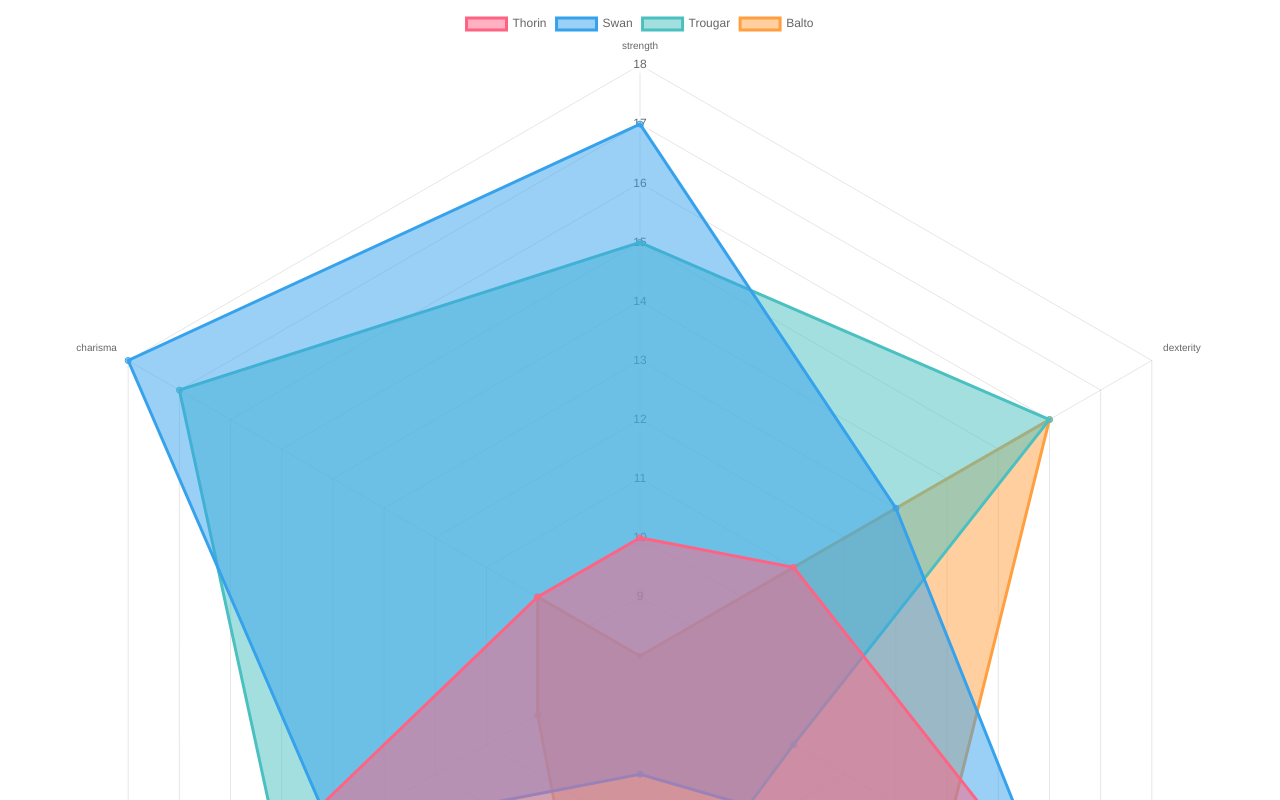
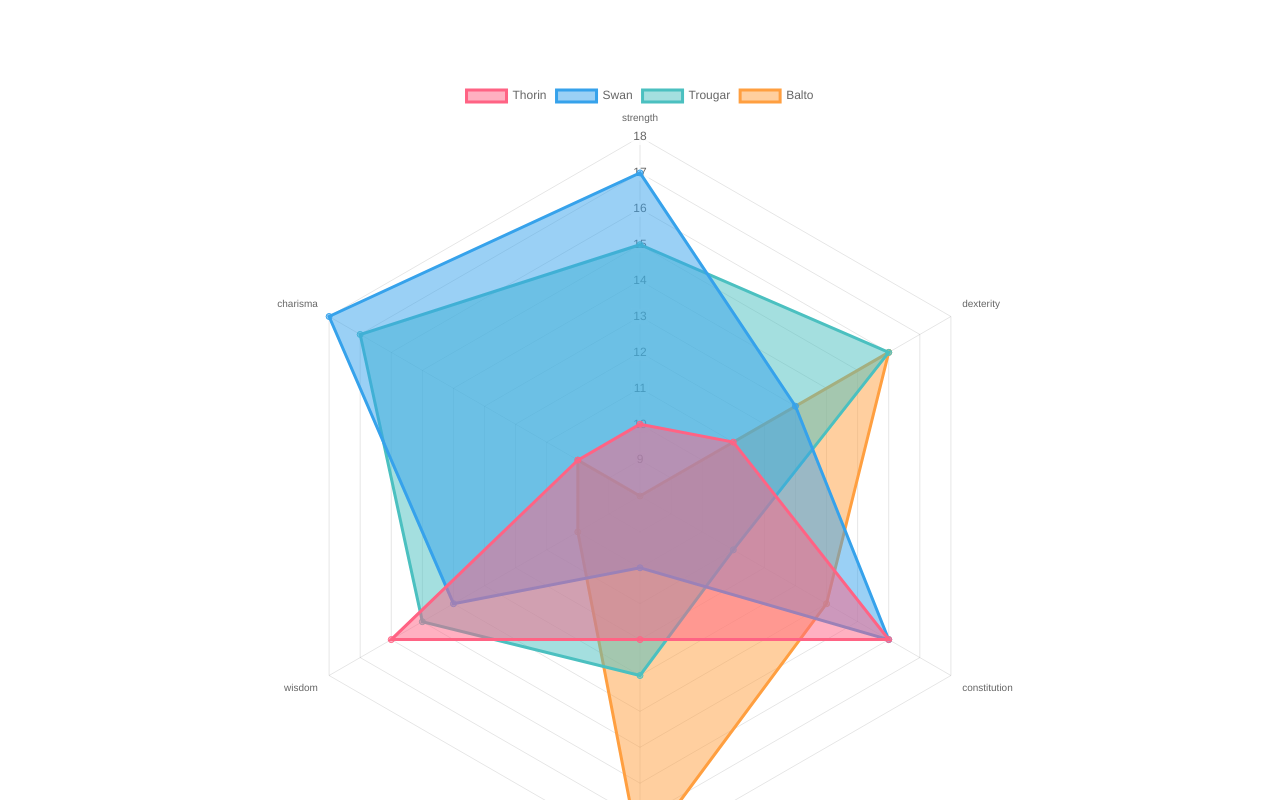
Before and after one commit to atparkweb/rpg-party, a website built with webpack: page index.html in a window 1280 px wide. Shown: the top 800 px of the page. Built offline with nearby package versions, Linux system fonts and the light colour scheme.

Commit message:
Add wrapper to canvas to set width and margins

```diff
--- a/index.html
+++ b/index.html
@@ -5,7 +5,9 @@
         <title>Document</title>
     </head>
     <body>
-        <canvas id="chart4" />
+        <div style="max-width: 800px; max-height: 800px; margin: 80px auto;">
+            <canvas id="chart4" />
+        </div>
         <script src="./dist/bundle.js"></script>
     </body>
 </html>
```
